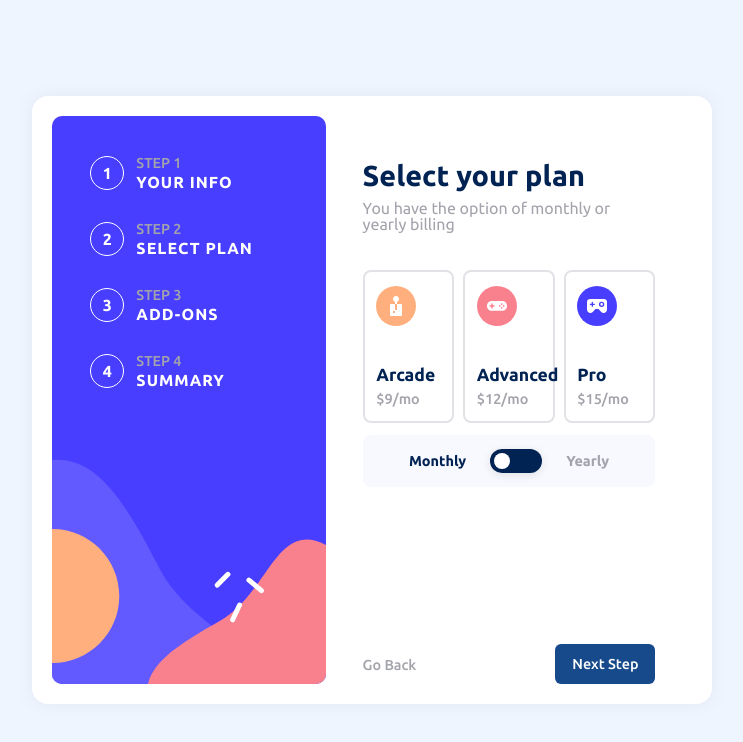
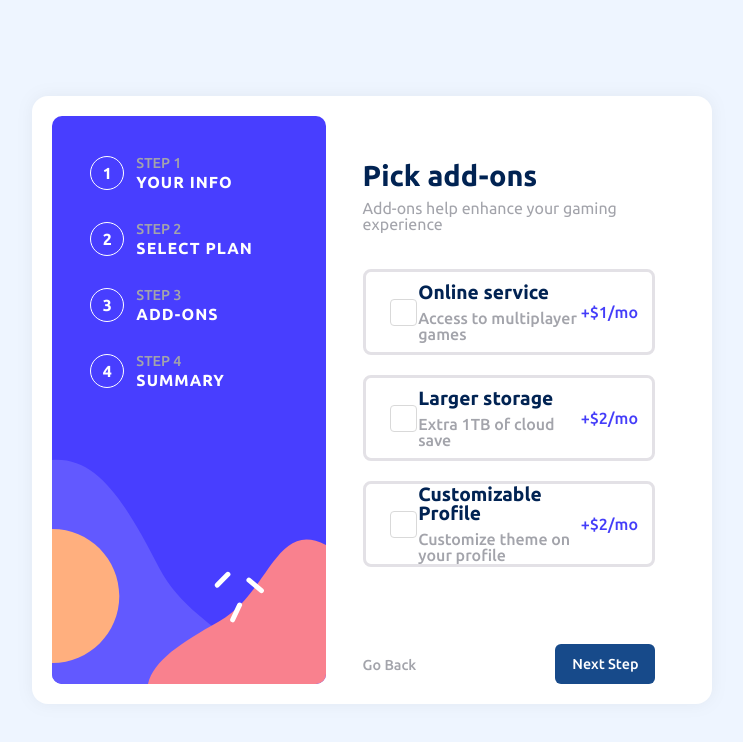
Before and after one commit to TienThinh-fe/multi-step-form, a React (Vite) app: page / in a window 1280 px wide. Shown: the top 742 px of the page, without its empty margins (268-1011 px from the left). Built offline with nearby package versions, Linux system fonts and the light colour scheme.

Commit message:
feat: add ons tab

```diff
--- a/package.json
+++ b/package.json
@@ -10,6 +10,7 @@
     "lint": "eslint --ext .js,.jsx,.ts,.tsx ."
   },
   "dependencies": {
+    "@radix-ui/react-checkbox": "^1.0.4",
     "@radix-ui/react-switch": "^1.0.3",
     "@reduxjs/toolkit": "^1.9.5",
     "framer-motion": "^10.12.16",
--- /dev/null
+++ b/src/components/atoms/AddonContent/AddonContent.tsx
@@ -0,0 +1,35 @@
+import styled from 'styled-components'
+
+import { PRIMARY_COLOR } from '@/components/_settings'
+
+const Container = styled.div`
+  display: flex;
+  flex-direction: column;
+  gap: 8px;
+`
+
+const Name = styled.span`
+  font-family: 'bold';
+  font-size: 1.2rem;
+  color: ${PRIMARY_COLOR.blue};
+`
+
+const Description = styled.span`
+  font-family: 'medium';
+  font-size: 1rem;
+  color: ${PRIMARY_COLOR.grey};
+`
+
+type AddonContentProps = {
+  name: string
+  description: string
+}
+
+export const AddonContent = (props: AddonContentProps) => {
+  return (
+    <Container>
+      <Name>{props.name}</Name>
+      <Description>{props.description}</Description>
+    </Container>
+  )
+}
--- /dev/null
+++ b/src/components/atoms/AddonPrice/AddonPrice.tsx
@@ -0,0 +1,17 @@
+import styled from 'styled-components'
+
+import { PRIMARY_COLOR } from '@/components/_settings'
+
+const Text = styled.span`
+  font-family: 'medium';
+  font-size: 1rem;
+  color: ${PRIMARY_COLOR.purple};
+`
+
+type AddonPriceProps = {
+  price: number
+}
+
+export const AddonPrice = ({ price }: AddonPriceProps) => {
+  return <Text>+${price}/mo</Text>
+}
--- /dev/null
+++ b/src/components/atoms/CustomCheckbox/CustomCheckbox.tsx
@@ -0,0 +1,43 @@
+import * as Checkbox from '@radix-ui/react-checkbox'
+import styled from 'styled-components'
+
+import { ReactComponent as TickIcon } from '@/assets/icons/tick.svg'
+
+const Root = styled(Checkbox.Root)`
+  all: unset;
+  background-color: white;
+  width: 25px;
+  height: 25px;
+  border: 1px solid #d9d9d9;
+  border-radius: 4px;
+  display: flex;
+  align-items: center;
+  justify-content: center;
+  cursor: pointer;
+
+  &[data-state='checked'] {
+    background-color: #4341fb;
+  }
+
+  &:focus {
+    outline: none;
+  }
+`
+
+const Indicator = styled(Checkbox.Indicator)`
+  color: red;
+`
+
+type CustomCheckboxProps = {
+  isChecked: boolean
+}
+
+export const CustomCheckbox = ({ isChecked }: CustomCheckboxProps) => {
+  return (
+    <Root>
+      <Indicator>
+        <TickIcon />
+      </Indicator>
+    </Root>
+  )
+}
--- a/src/components/atoms/index.ts
+++ b/src/components/atoms/index.ts
@@ -7,3 +7,6 @@ export * from './StepText/StepText'
 export * from './StepOrder/StepOrder'
 export * from './PlanContent/PlanContent'
 export * from './CustomSwitch/CustomSwitch'
+export * from './AddonContent/AddonContent'
+export * from './AddonPrice/AddonPrice'
+export * from './CustomCheckbox/CustomCheckbox'
--- /dev/null
+++ b/src/components/molecules/AddonOption/AddonOption.tsx
@@ -0,0 +1,44 @@
+import styled from 'styled-components'
+
+import { AddonContent, AddonPrice, CustomCheckbox } from '@/components/atoms'
+
+import { INPUT_COLOR } from '@/components/_settings'
+
+const Container = styled.div`
+  height: 80px;
+  background-color: white;
+  border: 3px solid ${INPUT_COLOR.defaultBorder};
+  background-color: #fff;
+  border-radius: 8px;
+  cursor: pointer;
+  box-shadow: none;
+  transition: border 0.3s ease, background-color 0.3s ease, box-shadow 0.3s ease;
+
+  display: grid;
+  grid-template-columns: 12% auto 20%;
+  align-items: center;
+  padding: 0 24px;
+
+  &:hover {
+    border: 3px solid ${INPUT_COLOR.activeBorder};
+    background-color: #f8f9fe;
+    box-shadow: 0px 4px 8px rgba(192, 192, 192, 0.1);
+  }
+`
+
+type AddonOptionProps = {
+  name: string
+  price: number
+  description: string
+  isChecked: boolean
+}
+
+export const AddonOption = (props: AddonOptionProps) => {
+  return (
+    <Container>
+      <CustomCheckbox isChecked={props.isChecked} />
+      <AddonContent name={props.name} description={props.description} />
+      <AddonPrice price={props.price} />
+    </Container>
+  )
+}
--- a/src/components/molecules/index.ts
+++ b/src/components/molecules/index.ts
@@ -1,3 +1,4 @@
+export * from './AddonOption/AddonOption'
 export * from './Header/Header'
 export * from './InfoInput/InfoInput'
 export * from './Step/Step'
--- /dev/null
+++ b/src/components/organisms/Content/AddOns.tsx
@@ -0,0 +1,44 @@
+import styled from 'styled-components'
+
+import { Header, AddonOption } from '@/components/molecules'
+import { Button, Back } from '@/components/atoms'
+
+import { ContentContainer } from './Container'
+
+import { ADDONS } from '@/libs/constants'
+
+const AddonsContainer = styled.div`
+  display: flex;
+  flex-direction: column;
+  gap: 20px;
+  margin-top: -40px;
+`
+
+const ButtonContainer = styled.div`
+  display: flex;
+  justify-content: space-between;
+  align-items: center;
+`
+
+export const AddOns = () => {
+  return (
+    <ContentContainer>
+      <Header title="Pick add-ons" subtitle="Add-ons help enhance your gaming experience" />
+      <AddonsContainer>
+        {ADDONS.map((addon) => (
+          <AddonOption
+            key={addon.id}
+            name={addon.name}
+            price={addon.price}
+            description={addon.description}
+            isChecked={addon.isChecked}
+          />
+        ))}
+      </AddonsContainer>
+      <ButtonContainer>
+        <Back />
+        <Button>Next Step</Button>
+      </ButtonContainer>
+    </ContentContainer>
+  )
+}
--- a/src/components/organisms/index.ts
+++ b/src/components/organisms/index.ts
@@ -1,3 +1,4 @@
+export * from './Content/AddOns'
 export * from './Content/Info'
 export * from './Content/Plan'
 export * from './ListStep/ListStep'
--- a/src/components/templates/MainBox/MainBox.tsx
+++ b/src/components/templates/MainBox/MainBox.tsx
@@ -1,6 +1,6 @@
 import styled from 'styled-components'
 
-import { Plan, ListStep } from '@/components/organisms'
+import { AddOns, ListStep } from '@/components/organisms'
 
 const Container = styled.div`
   width: 50vw;
@@ -25,7 +25,7 @@ export const MainBox = () => {
       <ListStep />
 
       <ContentContainer>
-        <Plan />
+        <AddOns />
       </ContentContainer>
     </Container>
   )
--- a/src/libs/constants.ts
+++ b/src/libs/constants.ts
@@ -1,4 +1,5 @@
 import { Plan } from '@/models/plan'
+import { Addons } from '@/models/addons'
 
 const STEPS = [
   {
@@ -41,4 +42,28 @@ const PLANS: Plan[] = [
   }
 ]
 
-export { STEPS, PLANS }
+const ADDONS: Addons[] = [
+  {
+    id: 1,
+    name: 'Online service',
+    price: 1,
+    description: 'Access to multiplayer games',
+    isChecked: false
+  },
+  {
+    id: 2,
+    name: 'Larger storage',
+    price: 2,
+    description: 'Extra 1TB of cloud save',
+    isChecked: false
+  },
+  {
+    id: 3,
+    name: 'Customizable Profile',
+    price: 2,
+    description: 'Customize theme on your profile',
+    isChecked: false
+  }
+]
+
+export { STEPS, PLANS, ADDONS }
```
Also changed, not shown: src/models/addons.d.ts (added, +7 -0 lines), src/assets/icons/tick.svg (added), 1 other file (tests, documents, lock files or other folders).
